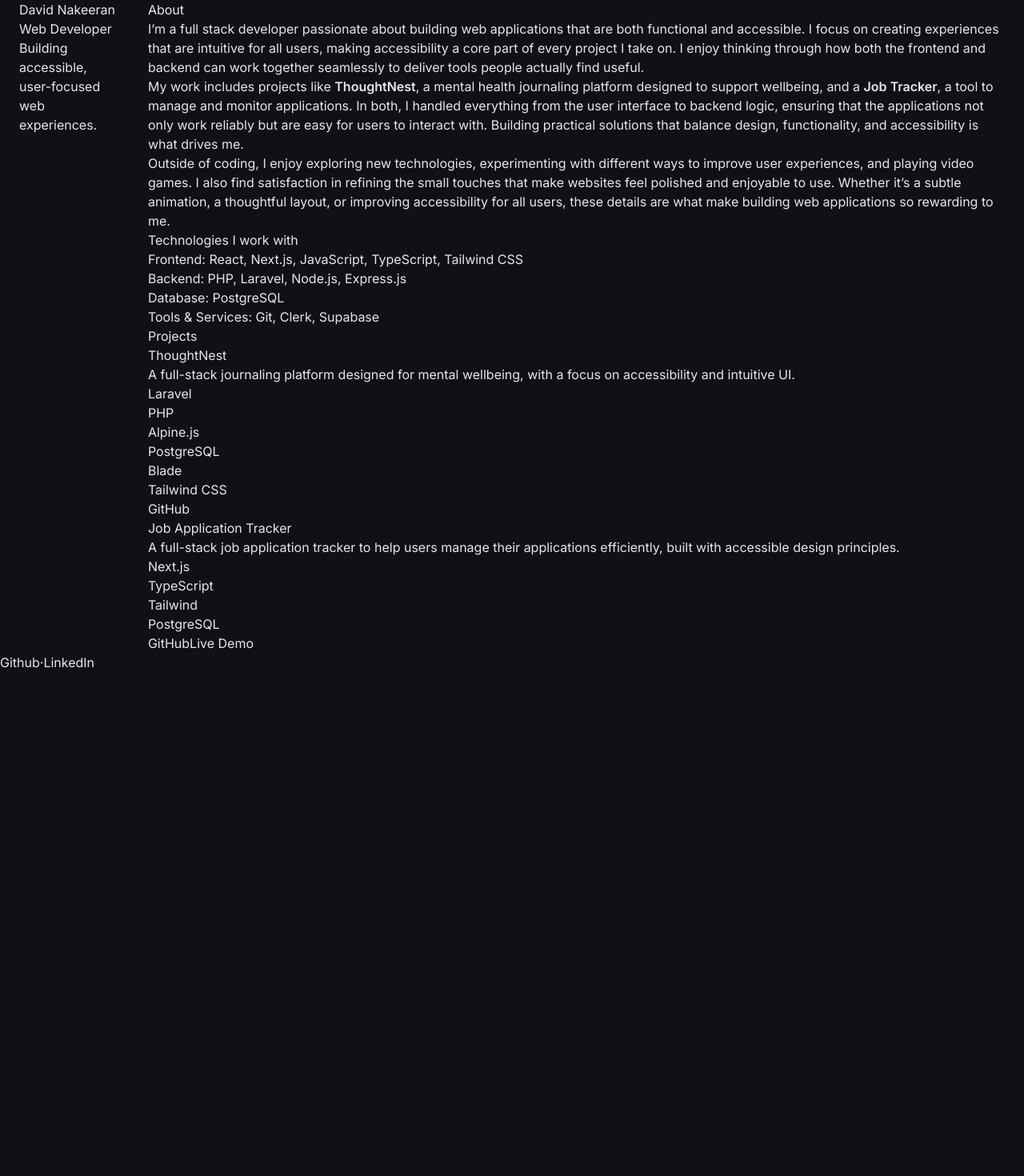
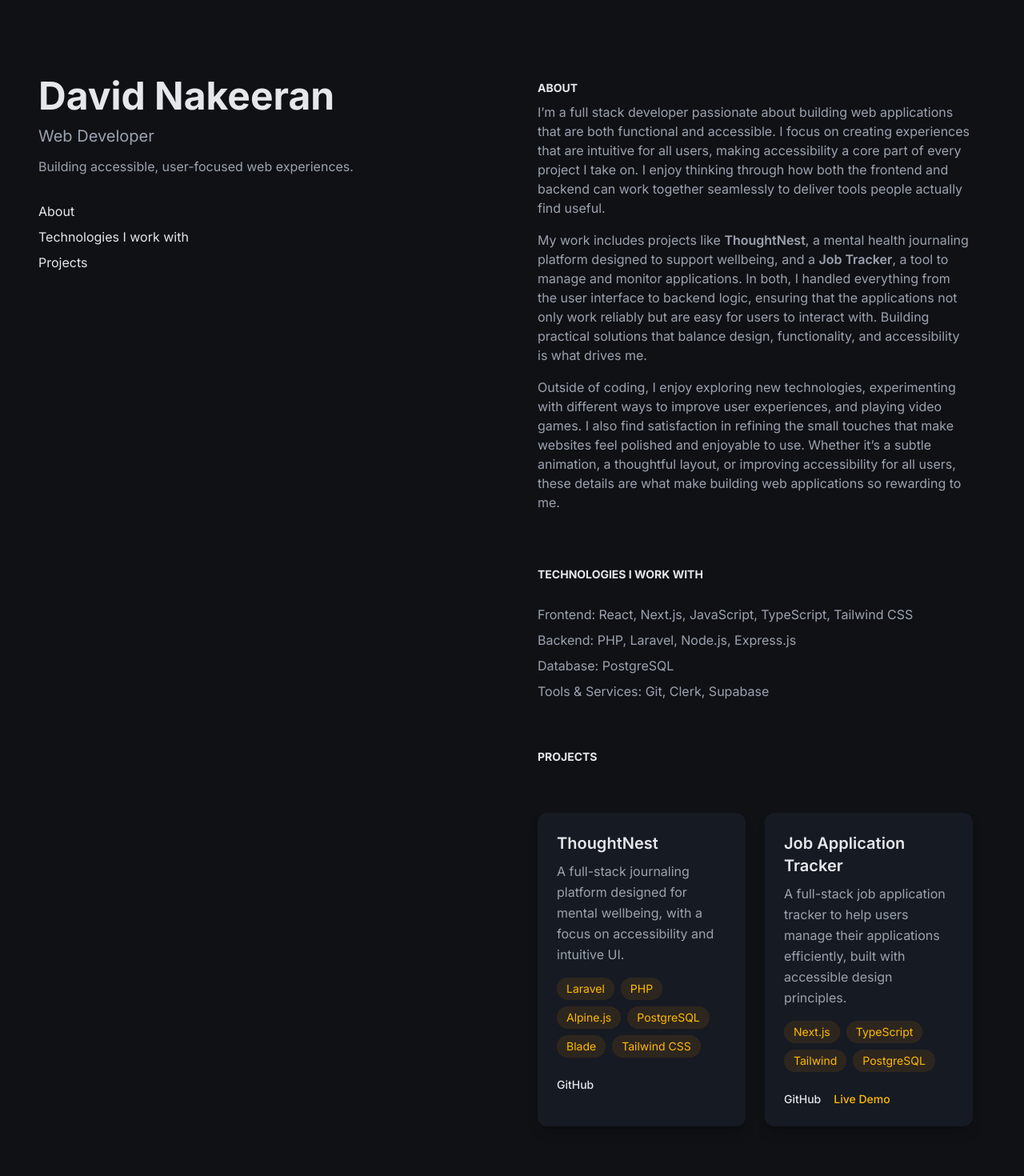
Before and after one commit to David-Nakeeran/portfolio, a Next.js app: page / in a window 1280 px wide. Shown: the top 1470 px of the page at 80% size. Before the commit the page ends 840 px from the top, so only its background shows below. Built offline with nearby package versions, Linux system fonts and the light colour scheme.

Commit message:
Feat: basic styling

```diff
--- a/src/components/Footer.jsx
+++ b/src/components/Footer.jsx
@@ -1,6 +1,6 @@
 export default function Footer() {
   return (
-    <footer>
+    <footer className="text-center py-16">
       <a
         href="https://github.com/David-Nakeeran"
         target="_blank"
--- a/src/components/Header.jsx
+++ b/src/components/Header.jsx
@@ -1,9 +1,26 @@
 export default function Header() {
   return (
-    <header>
-      <h1>David Nakeeran</h1>
-      <h2>Web Developer</h2>
-      <p>Building accessible, user-focused web experiences.</p>
+    <header className="lg:flex lg:flex-col lg:sticky lg:top-0 pt-24 mb-16 lg:items-start flex-1 max-w-2xl px-6">
+      <div>
+        <h1 className="font-bold text-5xl mb-3">David Nakeeran</h1>
+        <h2 className="text-xl text-[#9ca3af] mb-3">Web Developer</h2>
+        <p className="text-[#9ca3af] mb-8">
+          Building accessible, user-focused web experiences.
+        </p>
+        <nav className="">
+          <ul>
+            <li className="mb-2">
+              <a href="#about">About</a>
+            </li>
+            <li className="mb-2">
+              <a href="#stack">Technologies I work with</a>
+            </li>
+            <li className="mb-2">
+              <a href="#projects">Projects</a>
+            </li>
+          </ul>
+        </nav>
+      </div>
     </header>
   );
 }
--- a/src/components/Main.jsx
+++ b/src/components/Main.jsx
@@ -1,72 +1,132 @@
+"use client";
+import { useEffect } from "react";
 export default function Main() {
+  useEffect(() => {
+    const observer = new IntersectionObserver(
+      (entries) => {
+        entries.forEach((entry) => {
+          if (entry.isIntersecting) {
+            entry.target.classList.remove("opacity-0", "translate-y-6");
+            entry.target.classList.add("opacity-100", "translate-y-0");
+          }
+        });
+      },
+      { threshold: 0.15 },
+    );
+
+    document.querySelectorAll(".reveal").forEach((el) => observer.observe(el));
+
+    return () => observer.disconnect();
+  }, []);
+
   return (
-    <main>
-      <section>
-        <h2>About</h2>
-        <p>
-          I’m a full stack developer passionate about building web applications
-          that are both functional and accessible. I focus on creating
-          experiences that are intuitive for all users, making accessibility a
-          core part of every project I take on. I enjoy thinking through how
-          both the frontend and backend can work together seamlessly to deliver
-          tools people actually find useful.
+    <main className="lg:pt-25 lg:pr-10 flex-1 lg:pl-6">
+      <div className="max-w-6xl lg:mx-auto">
+        <section
+          id="about"
+          className="mb-6 reveal opacity-0 translate-y-6 transition-all duration-1000 ease-out"
+        >
+          <div className="px-6 lg:px-0">
+            <h2 className="text-sm font-bold uppercase">About</h2>
+          </div>
+          <div className="py-2 px-6 lg:px-0 text-[#9ca3af]">
+            <p className="mb-4">
+              I’m a full stack developer passionate about building web
+              applications that are both functional and accessible. I focus on
+              creating experiences that are intuitive for all users, making
+              accessibility a core part of every project I take on. I enjoy
+              thinking through how both the frontend and backend can work
+              together seamlessly to deliver tools people actually find useful.
             </p>
 
-        <p>
+            <p className="mb-4">
               My work includes projects like{" "}
-          <span className="font-semibold">ThoughtNest</span>, a mental health
-          journaling platform designed to support wellbeing, and a{" "}
-          <span className="font-semibold">Job Tracker</span>, a tool to manage
-          and monitor applications. In both, I handled everything from the user
-          interface to backend logic, ensuring that the applications not only
-          work reliably but are easy for users to interact with. Building
-          practical solutions that balance design, functionality, and
-          accessibility is what drives me.
+              <span className="font-semibold">ThoughtNest</span>, a mental
+              health journaling platform designed to support wellbeing, and a{" "}
+              <span className="font-semibold">Job Tracker</span>, a tool to
+              manage and monitor applications. In both, I handled everything
+              from the user interface to backend logic, ensuring that the
+              applications not only work reliably but are easy for users to
+              interact with. Building practical solutions that balance design,
+              functionality, and accessibility is what drives me.
             </p>
 
-        <p>
-          Outside of coding, I enjoy exploring new technologies, experimenting
-          with different ways to improve user experiences, and playing video
-          games. I also find satisfaction in refining the small touches that
-          make websites feel polished and enjoyable to use. Whether it’s a
-          subtle animation, a thoughtful layout, or improving accessibility for
-          all users, these details are what make building web applications so
-          rewarding to me.
+            <p className="mb-4">
+              Outside of coding, I enjoy exploring new technologies,
+              experimenting with different ways to improve user experiences, and
+              playing video games. I also find satisfaction in refining the
+              small touches that make websites feel polished and enjoyable to
+              use. Whether it’s a subtle animation, a thoughtful layout, or
+              improving accessibility for all users, these details are what make
+              building web applications so rewarding to me.
             </p>
+          </div>
         </section>
 
-      <section>
-        <h2>Technologies I work with</h2>
-
+        <section
+          id="stack"
+          className="mb-6 reveal opacity-0 translate-y-6 transition-all duration-1000 ease-out"
+        >
+          <div className="py-5 px-6 lg:px-0">
+            <h2 className="text-sm font-bold uppercase">
+              Technologies I work with
+            </h2>
+          </div>
+          <div className="py-2 px-6 lg:px-0 text-[#9ca3af]">
             <ul>
-          <li>
+              <li className="mb-2">
                 Frontend: React, Next.js, JavaScript, TypeScript, Tailwind CSS
               </li>
-          <li>Backend: PHP, Laravel, Node.js, Express.js</li>
-          <li>Database: PostgreSQL</li>
-          <li>Tools & Services: Git, Clerk, Supabase</li>
+              <li className="mb-2">
+                Backend: PHP, Laravel, Node.js, Express.js
+              </li>
+              <li className="mb-2">Database: PostgreSQL</li>
+              <li className="mb-2">Tools & Services: Git, Clerk, Supabase</li>
             </ul>
+          </div>
         </section>
 
-      <section>
-        <h2>Projects</h2>
+        <section
+          id="projects"
+          className="mb-6 reveal opacity-0 translate-y-6 transition-all duration-1000 ease-out"
+        >
+          <div className="py-5 px-6 lg:px-0">
+            <h2 className="text-sm font-bold uppercase">Projects</h2>
+          </div>
+
+          <div className="mt-8 grid gap-6 sm:grid-cols-2 py-2 px-6 lg:px-0">
+            <div className="group rounded-xl bg-[#161a22] p-6 shadow-lg shadow-black/20 transition hover:-translate-y-1 hover:shadow-amber-500/10">
               <div>
-          <div>
-            <h3>ThoughtNest</h3>
-            <p>
-              A full-stack journaling platform designed for mental wellbeing,
-              with a focus on accessibility and intuitive UI.
+                <h3 className="text-xl font-semibold text-[#e5e7eb]">
+                  ThoughtNest
+                </h3>
+                <p className="mt-2 text-[#9ca3af] leading-relaxed">
+                  A full-stack journaling platform designed for mental
+                  wellbeing, with a focus on accessibility and intuitive UI.
                 </p>
-            <ul>
-              <li>Laravel</li>
-              <li>PHP</li>
-              <li>Alpine.js</li>
-              <li>PostgreSQL</li>
-              <li>Blade</li>
-              <li>Tailwind CSS</li>
+                <ul className="mt-4 flex flex-wrap gap-2">
+                  <li className="rounded-full bg-amber-500/10 px-3 py-1 text-sm text-amber-400">
+                    Laravel
+                  </li>
+                  <li className="rounded-full bg-amber-500/10 px-3 py-1 text-sm text-amber-400">
+                    PHP
+                  </li>
+                  <li className="rounded-full bg-amber-500/10 px-3 py-1 text-sm text-amber-400">
+                    Alpine.js
+                  </li>
+                  <li className="rounded-full bg-amber-500/10 px-3 py-1 text-sm text-amber-400">
+                    PostgreSQL
+                  </li>
+                  <li className="rounded-full bg-amber-500/10 px-3 py-1 text-sm text-amber-400">
+                    Blade
+                  </li>
+                  <li className="rounded-full bg-amber-500/10 px-3 py-1 text-sm text-amber-400">
+                    Tailwind CSS
+                  </li>
                 </ul>
-            <div>
+                <div className="mt-6 flex gap-4 text-sm font-medium">
                   <a
+                    className="text-[#e5e7eb] hover:text-amber-400 transition"
                     href="https://github.com/David-Nakeeran/thoughtnest"
                     target="_blank"
                     rel="noopener noreferrer"
@@ -77,21 +137,33 @@
               </div>
             </div>
 
+            <div className="group rounded-xl bg-[#161a22] p-6 shadow-lg shadow-black/20 transition hover:-translate-y-1 hover:shadow-amber-500/10">
               <div>
-          <div>
-            <h3>Job Application Tracker</h3>
-            <p>
-              A full-stack job application tracker to help users manage their
-              applications efficiently, built with accessible design principles.
+                <h3 className="text-xl font-semibold text-[#e5e7eb]">
+                  Job Application Tracker
+                </h3>
+                <p className="mt-2 text-[#9ca3af] leading-relaxed">
+                  A full-stack job application tracker to help users manage
+                  their applications efficiently, built with accessible design
+                  principles.
                 </p>
-            <ul>
-              <li>Next.js</li>
-              <li>TypeScript</li>
-              <li>Tailwind</li>
-              <li>PostgreSQL</li>
+                <ul className="mt-4 flex flex-wrap gap-2">
+                  <li className="rounded-full bg-amber-500/10 px-3 py-1 text-sm text-amber-400">
+                    Next.js
+                  </li>
+                  <li className="rounded-full bg-amber-500/10 px-3 py-1 text-sm text-amber-400">
+                    TypeScript
+                  </li>
+                  <li className="rounded-full bg-amber-500/10 px-3 py-1 text-sm text-amber-400">
+                    Tailwind
+                  </li>
+                  <li className="rounded-full bg-amber-500/10 px-3 py-1 text-sm text-amber-400">
+                    PostgreSQL
+                  </li>
                 </ul>
-            <div>
+                <div className="mt-6 flex gap-4 text-sm font-medium">
                   <a
+                    className="text-[#e5e7eb] hover:text-amber-400 transition"
                     href="https://github.com/David-Nakeeran/job-tracker"
                     target="_blank"
                     rel="noopener noreferrer"
@@ -99,6 +171,7 @@
                     GitHub
                   </a>
                   <a
+                    className="text-amber-400 hover:underline"
                     href="https://job-tracker-ten-xi.vercel.app/"
                     target="_blank"
                     rel="noopener noreferrer"
@@ -108,7 +181,9 @@
                 </div>
               </div>
             </div>
+          </div>
         </section>
+      </div>
     </main>
   );
 }
```
Lines whose indentation alone changed are shown as unchanged.
